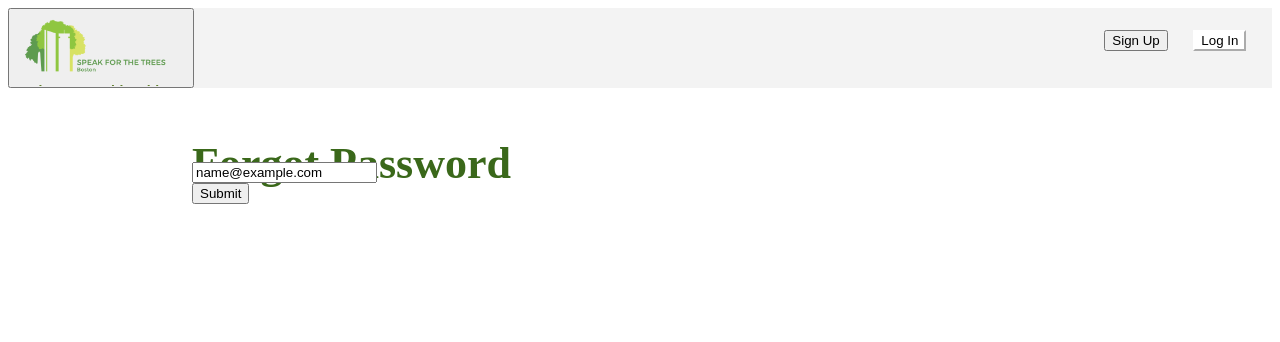
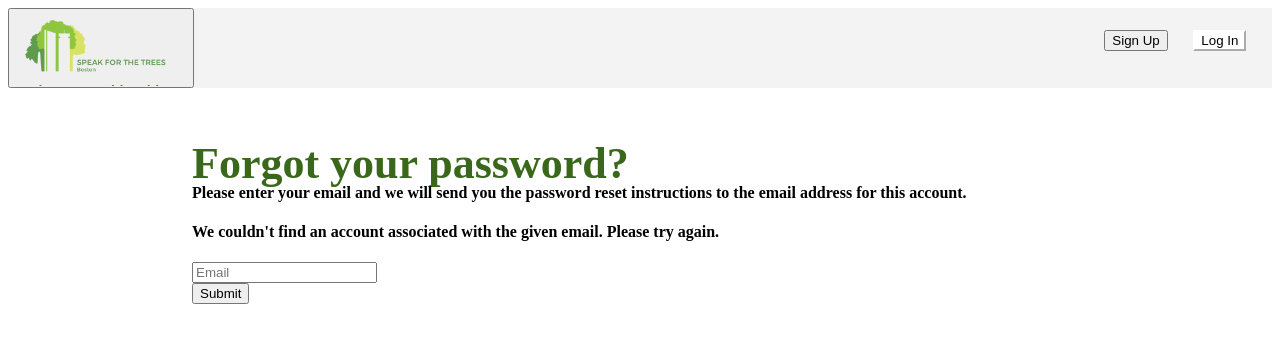
Before and after one commit to Code-4-Community/speak-for-the-trees-frontend, a React (Create React App) app: page /forgot-password in a window 1280 px wide. Both pictures are taken after typing "name@example.com" into the empty fields and a click on the button "Submit". Shown: the top 342 px of the page. Built offline with nearby package versions, Linux system fonts and the light colour scheme; no server answers.

Commit message:
Improve forgot password page

```diff
--- a/src/containers/forgotPassword/index.tsx
+++ b/src/containers/forgotPassword/index.tsx
@@ -1,9 +1,9 @@
-import React from 'react';
+import React, { useState } from 'react';
 import { Helmet } from 'react-helmet';
 import authClient from '../../auth/authClient';
 import { ForgotPasswordRequest } from '../../auth/ducks/types';
 import useWindowDimensions from '../../components/windowDimensions';
-import { Button, Form, Input } from 'antd';
+import { Button, Form, Input, Typography } from 'antd';
 import PageHeader from '../../components/pageHeader';
 import { ContentContainer } from '../../components/themedComponents';
 import { isMobile } from '../../utils/isCheck';
@@ -12,16 +12,23 @@ import { enterEmailRules } from '../../utils/formRules';
 const ForgotPassword: React.FC = () => {
   const { windowType } = useWindowDimensions();
 
+  const [submittedEmail, setSubmittedEmail] = useState(false);
+  const [userNotFound, setUserNotFound] = useState(false);
+  const [form] = Form.useForm();
+
   const onFinish = (values: ForgotPasswordRequest) => {
     authClient
       .forgotPassword(values)
       .then(() => {
-        alert('Successfully sent forgot password request!');
+        setSubmittedEmail(true);
+        setUserNotFound(false);
       })
-      .catch((err) => {
-        alert('Forgot password request unsuccessful!');
+      .catch(() => {
+        setUserNotFound(true);
+        form.resetFields();
       });
   };
+
   return (
     <>
       <Helmet>
@@ -33,10 +40,22 @@ const ForgotPassword: React.FC = () => {
       </Helmet>
       <ContentContainer>
         <PageHeader
-          pageTitle="Forgot Password"
+          pageTitle="Forgot your password?"
           isMobile={isMobile(windowType)}
         />
-        <Form name="forgotPassword" onFinish={onFinish}>
+        {!submittedEmail || userNotFound ? (
+          <>
+            <Typography.Title level={4}>
+              Please enter your email and we will send you the password reset
+              instructions to the email address for this account.
+            </Typography.Title>
+            <Form form={form} name="forgotPassword" onFinish={onFinish}>
+              {userNotFound && (
+                <Typography.Title level={4}>
+                  We couldn't find an account associated with the given email.
+                  Please try again.
+                </Typography.Title>
+              )}
               <Form.Item name="email" rules={enterEmailRules}>
                 <Input placeholder="Email" />
               </Form.Item>
@@ -46,6 +65,14 @@ const ForgotPassword: React.FC = () => {
                 </Button>
               </Form.Item>
             </Form>
+          </>
+        ) : (
+          <>
+            <Typography.Title level={4}>
+              The password reset instructions have been sent to your email!
+            </Typography.Title>
+          </>
+        )}
       </ContentContainer>
     </>
   );
```
Lines whose indentation alone changed are shown as unchanged.
